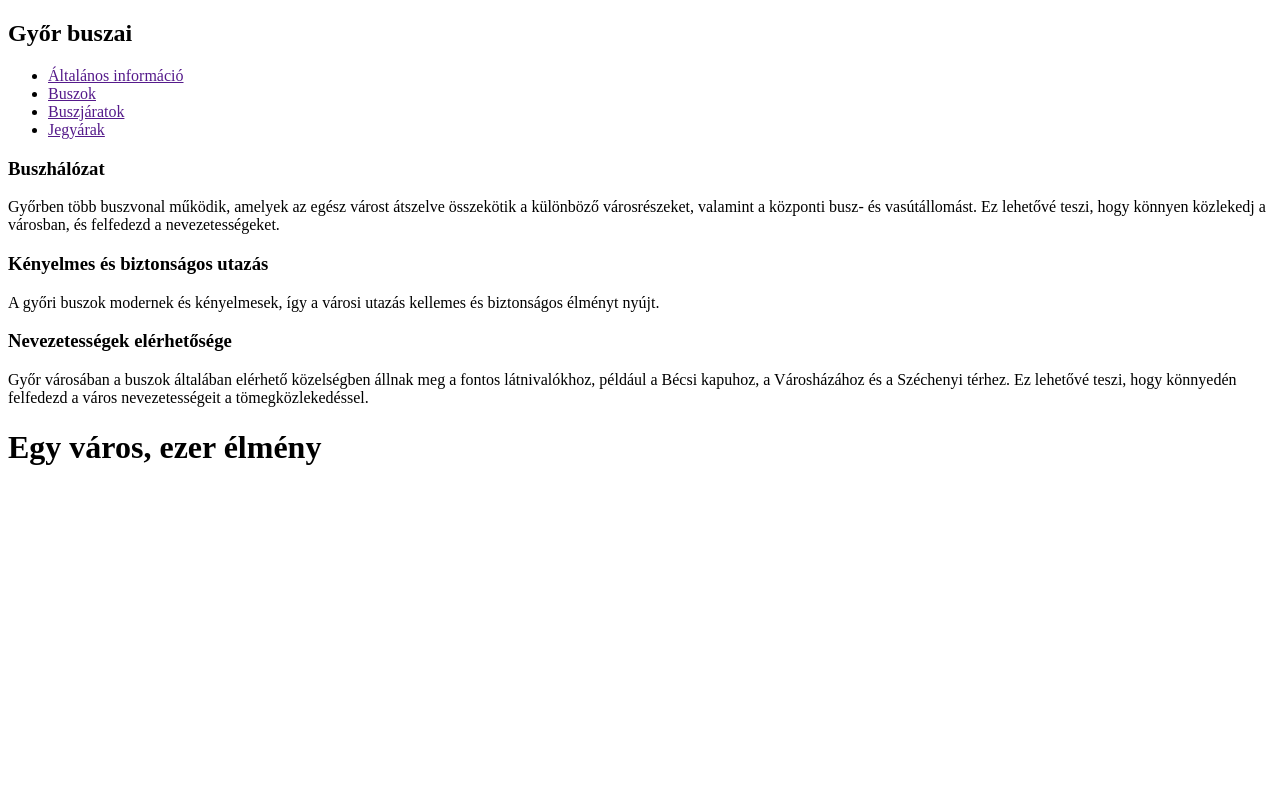
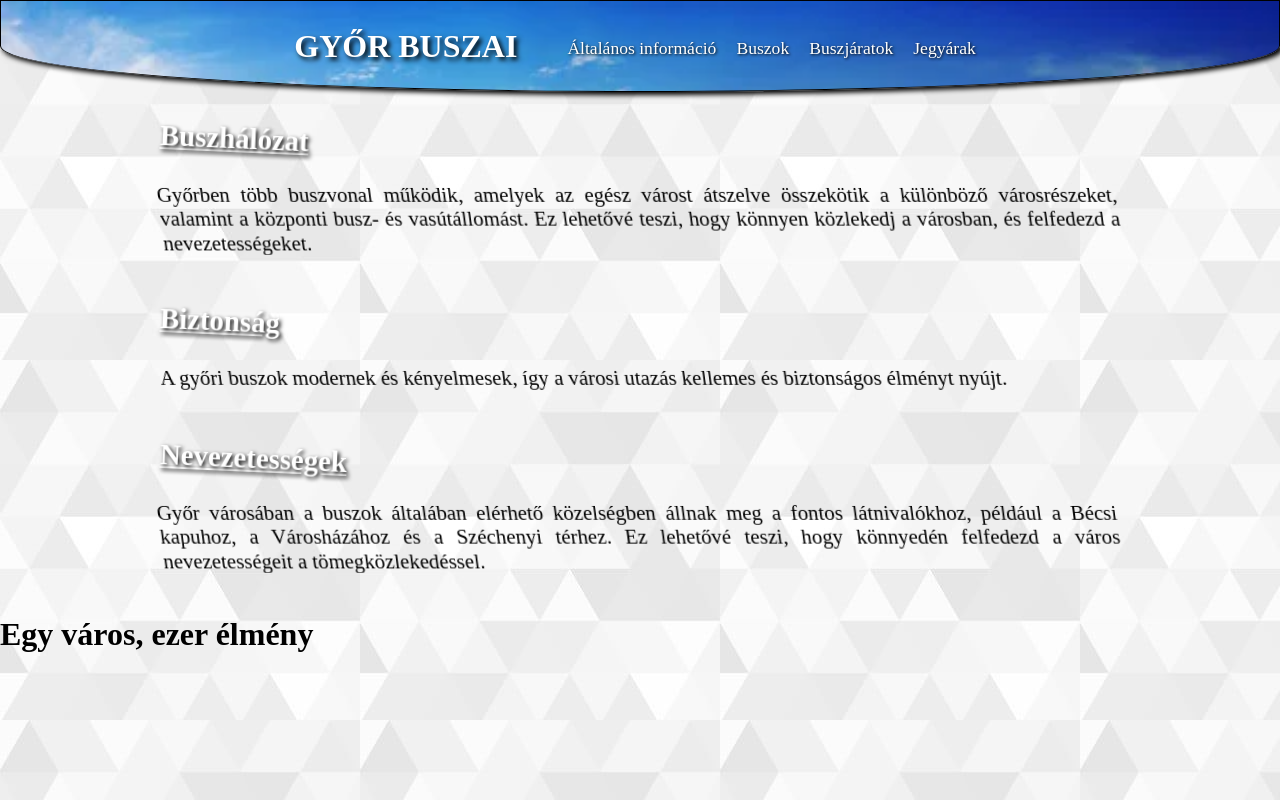
Before and after one commit to Lcgyrk/Volanbusz, a plain HTML site: page index.html in a window 1280 px wide. Drawn offline with Linux system fonts and the light colour scheme.

Commit message:
csipet kicsi kezdetek

```diff
--- a/index.html
+++ b/index.html
@@ -4,6 +4,7 @@
     <meta charset="UTF-8">
     <meta name="viewport" content="width=device-width, initial-scale=1.0">
     <title>Győr buszai</title>
+    <link rel="stylesheet" href="style.css">
 </head>
 <body>
     <nav>
@@ -17,15 +18,21 @@
     </nav>
     <section>
         <article>
-            <h1>Buszhálózat</h1>
+            <div>
+                <h1>Buszhálózat</h1>
+            </div>
             <p>Győrben több buszvonal működik, amelyek az egész várost átszelve összekötik a különböző városrészeket, valamint a központi busz- és vasútállomást. Ez lehetővé teszi, hogy könnyen közlekedj a városban, és felfedezd a nevezetességeket.</p>
         </article>
         <article>
-            <h1>Kényelmes és biztonságos utazás</h1>
+            <div>
+                <h1>Biztonság</h1>
+            </div>
             <p>A győri buszok modernek és kényelmesek, így a városi utazás kellemes és biztonságos élményt nyújt.</p>
         </article>
         <article>
-            <h1>Nevezetességek elérhetősége</h1>
+            <div>
+                <h1>Nevezetességek</h1>
+            </div>
             <p>Győr városában a buszok általában elérhető közelségben állnak meg a fontos látnivalókhoz, például a Bécsi kapuhoz, a Városházához és a Széchenyi térhez. Ez lehetővé teszi, hogy könnyedén felfedezd a város nevezetességeit a tömegközlekedéssel.</p>
         </article>
     </section>
--- a/style.css
+++ b/style.css
@@ -0,0 +1,93 @@
+body{
+    font-family: 'Times New Roman', Times, serif;
+    padding: 0;
+    margin: 0;
+    background-image: url(img/hátér.jpg);
+}
+
+nav{
+    display: flex;
+    align-items: center;
+    justify-content: center;
+    background-image: url(img/nav\ hatter.webp);
+    background-repeat: no-repeat;
+    background-size: cover;
+    border-bottom-left-radius: 50%;
+    border-bottom-right-radius: 50%;
+    border: 1px solid black;
+    box-shadow: 3px 3px 5px black;
+    margin-top: 0;
+}
+
+nav h1{
+    float: left;
+    text-shadow: 3px 3px 5px black;
+    color: white;
+    text-transform: uppercase;
+    font-size: 2rem;
+    font-weight: bold;
+}
+
+nav ul{
+    float: right;
+}
+
+nav ul li{
+    float: left;
+    margin: 10px;
+    margin-top: 15px;
+    list-style: none;
+}
+
+nav ul li a{
+    text-decoration: none;
+    color: white;
+    text-shadow: 1px 1px 3px black;
+    font-size: 1.1rem;
+}
+
+section{
+    width: 75%;
+    margin-left: 12.5%;
+    display: flex;
+    flex-flow: column;
+    flex-wrap: wrap;
+}
+
+section article div{
+    width: 10%;
+}
+
+section article div h1{
+    animation: shake infinite ease-in-out 2s normal;
+    font-weight: bold;
+    text-decoration: underline;
+    font-size: 1.8rem;
+    text-shadow: 2px 2px 4px black;
+    color: white;
+}
+
+@keyframes shake{
+    0% {transform: rotate(0deg);}
+    10% {transform: rotate(10deg);}
+    20% {transform: rotate(-10deg);}
+    30% {transform: rotate(5deg);}
+    40% {transform: rotate(-5deg);}
+    50% {transform: rotate(2.5deg);}
+    60% {transform: rotate(-2.5deg);}
+    70% {transform: rotate(1.25deg);}
+    80% {transform: rotate(-1.25deg);}
+    90% {transform: rotate(0.625deg);}
+    100% {transform: rotate(-0.625deg);}
+}
+
+section article p{
+    text-align: justify;
+    font-size: 1.3rem;
+    animation: skew infinite linear 1s alternate-reverse;
+}
+
+@keyframes skew{
+    from {transform: skew(7.5deg)}
+    to {transform: skew(-7.5deg)}
+}
```
Also changed, not shown: img/halozattt.jpg (added), img/hátér.jpg (added), img/logo.png (added), img/nav hatter.webp (added).
